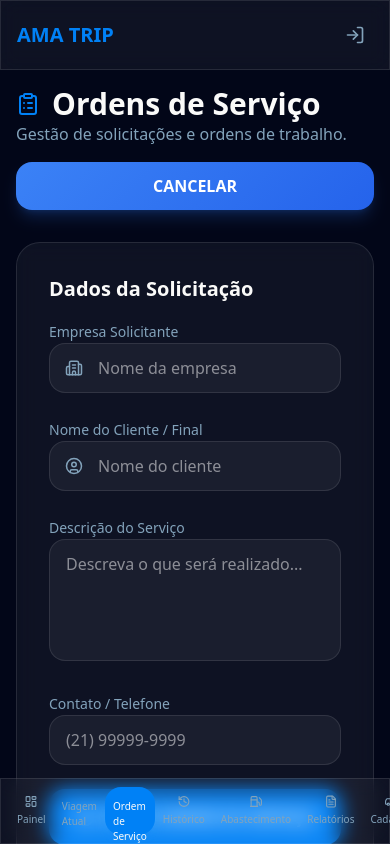
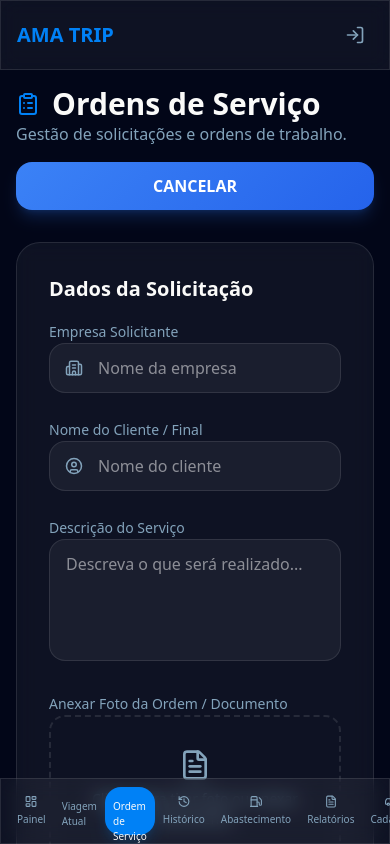
Before and after one commit to matheuslicassali-glitch/Ama-Trip, a React (Vite) app: page /service-order in a window 390 px wide. Both pictures are taken after a click on the button "NOVA ORDEM DE SERVIÇO". Shown: the top 844 px of the page. Built offline with nearby package versions, Linux system fonts and the light colour scheme; no server answers; the database is empty.

Commit message:
chore: remove phone field and add image attachment area in Service Order

```diff
--- a/src/pages/ServiceOrder.jsx
+++ b/src/pages/ServiceOrder.jsx
@@ -10,14 +10,13 @@ const ServiceOrder = () => {
         requesting_company: '',
         client_name: '',
         description: '',
-        contact_info: ''
     });
 
     const handleSubmit = async (e) => {
         e.preventDefault();
         try {
             await addServiceOrder(formData);
-            setFormData({ requesting_company: '', client_name: '', description: '', contact_info: '' });
+            setFormData({ requesting_company: '', client_name: '', description: '' });
             setIsCreating(false);
         } catch (error) {
             alert('Erro ao criar Ordem de Serviço: ' + error.message);
@@ -99,14 +98,12 @@ const ServiceOrder = () => {
                     </div>
 
                     <div className="space-y-2">
-                        <label className="text-sm font-medium text-muted-foreground">Contato / Telefone</label>
-                        <input
-                            type="text"
-                            placeholder="(21) 99999-9999"
-                            className="w-full bg-white/5 border border-white/10 rounded-xl px-4 py-3 focus:ring-2 focus:ring-primary outline-none transition-all text-white"
-                            value={formData.contact_info}
-                            onChange={(e) => setFormData({ ...formData, contact_info: e.target.value })}
-                        />
+                        <label className="text-sm font-medium text-muted-foreground">Anexar Foto da Ordem / Documento</label>
+                        <label className="block border-2 border-dashed border-white/10 rounded-xl p-8 text-center hover:bg-white/5 transition-colors cursor-pointer group">
+                            <FileText size={32} className="mx-auto mb-2 text-muted-foreground group-hover:text-primary transition-colors" />
+                            <p className="text-sm text-muted-foreground">Clique para tirar foto ou anexar documento</p>
+                            <input type="file" accept="image/*" className="hidden" />
+                        </label>
                     </div>
 
                     <button
@@ -167,7 +164,6 @@ const ServiceOrder = () => {
                                         <Printer size={20} />
                                     </button>
                                     <div className="text-right">
-                                        <p className="text-xs text-muted-foreground">{os.contact_info || 'Sem contato'}</p>
                                         <span className={`text-[10px] px-2 py-0.5 rounded-full ${os.status === 'pending' ? 'bg-orange-500/20 text-orange-400' : 'bg-green-500/20 text-green-400'} uppercase font-bold mt-2 inline-block`}>
                                             {os.status === 'pending' ? 'Pendente' : 'Finalizado'}
                                         </span>
@@ -201,13 +197,18 @@ const ServiceOrder = () => {
                                                 <p className="text-lg font-bold">{os.client_name}</p>
                                             </div>
                                             <div className="border-b border-black pb-2">
-                                                <p className="text-[10px] uppercase font-bold">Contato</p>
-                                                <p className="text-lg font-bold">{os.contact_info || '---'}</p>
+                                                <p className="text-[10px] uppercase font-bold">Status da Ordem</p>
+                                                <p className="text-lg font-bold">{os.status === 'pending' ? 'PENDENTE' : 'CONCLUÍDO'}</p>
                                             </div>
                                         </div>
-                                        <div className="border-2 border-black p-4 bg-gray-50">
-                                            <p className="text-[10px] uppercase font-bold mb-2">Descrição do Serviço / Notas</p>
-                                            <p className="text-sm">{os.description}</p>
+                                        <div className="border-2 border-black p-4 bg-gray-50 flex flex-col justify-between">
+                                            <div>
+                                                <p className="text-[10px] uppercase font-bold mb-2">Descrição do Serviço / Notas</p>
+                                                <p className="text-sm">{os.description}</p>
+                                            </div>
+                                            <div className="mt-4 border-t border-dashed border-gray-300 pt-2">
+                                                <p className="text-[8px] uppercase text-gray-400">Anexo de Imagem vinculado ao registro digital</p>
+                                            </div>
                                         </div>
                                     </div>
 
```
